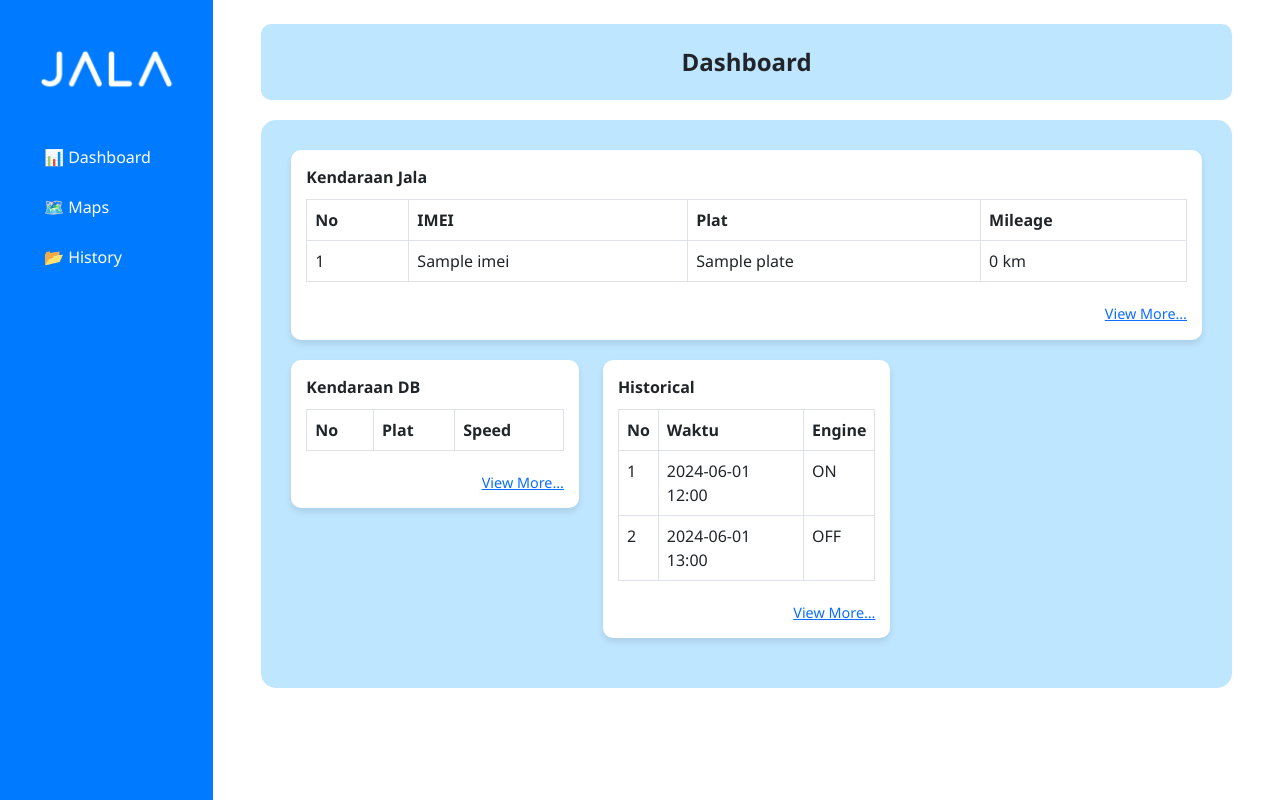
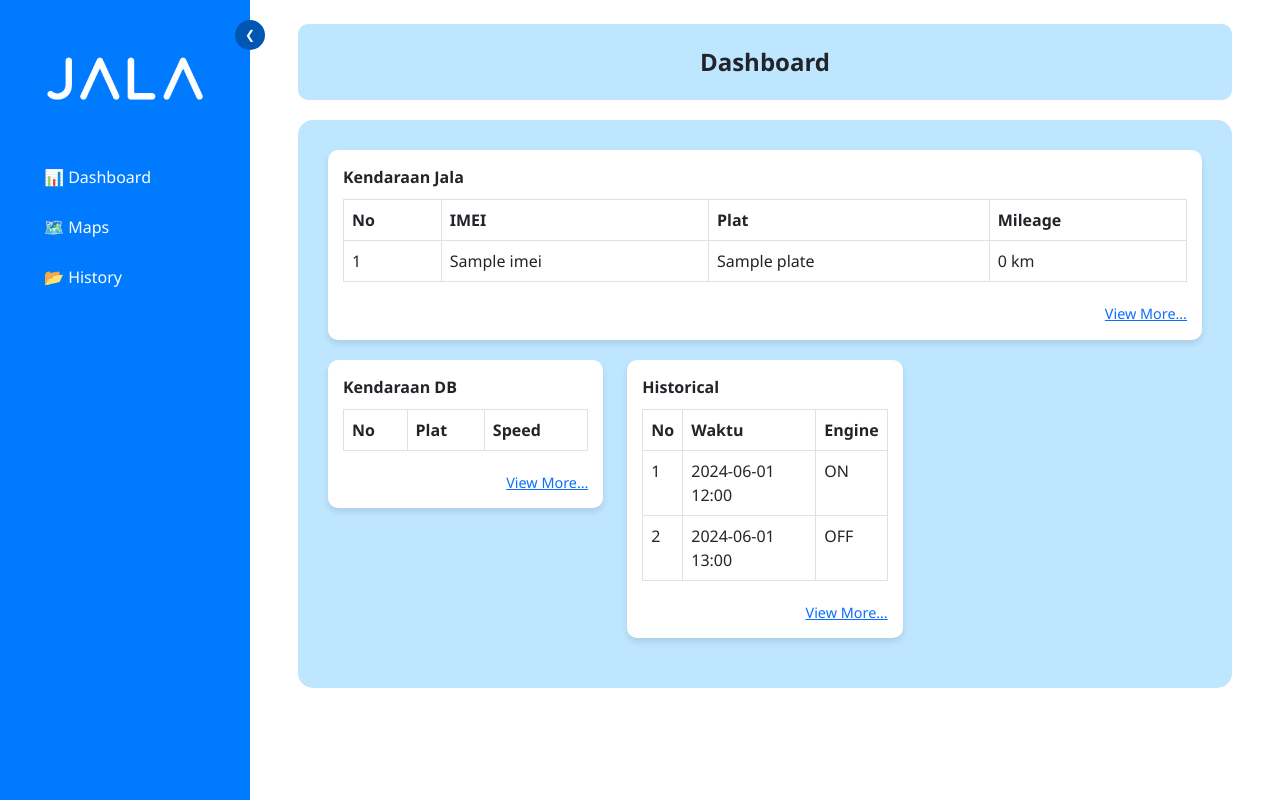
Before and after one commit to ITSupportJala/JalaVehiclesReport, a Flask app: page / in a window 1280 px wide. Run offline with Flask 3, Linux system fonts and the light colour scheme; a database or web service that is not in the repository returns one stand-in record (values such as "Sample title"); data that the repository does not hold is empty.

Commit message:
Assistant checkpoint: Add collapsible sidebar functionality to dashboard
Assistant generated file changes:
- templates/dashboard.html: Add collapsible sidebar functionality, Add JavaScript for sidebar toggle
- static/css/style.css: Add collapsible sidebar styles

---

User prompt:

aku pengen dashboardnya kaya gini, jadi nanti sidebarnya bisa ngilang gitu

Replit-Commit-Author: Assistant
Replit-Commit-Session-Id: b20c284d-0bfa-4779-94f3-ce980ca5c743

```diff
--- a/static/css/style.css
+++ b/static/css/style.css
@@ -9,6 +9,64 @@ body {
   min-height: 100vh;
   padding-top: 20px;
   color: white;
+  width: 250px;
+  position: fixed;
+  left: 0;
+  top: 0;
+  transition: all 0.3s ease;
+  z-index: 1000;
+}
+
+.sidebar.collapsed {
+  width: 80px;
+}
+
+.main-content {
+  margin-left: 250px;
+  transition: all 0.3s ease;
+  width: calc(100% - 250px);
+}
+
+.main-content.expanded {
+  margin-left: 80px;
+  width: calc(100% - 80px);
+}
+
+.toggle-btn {
+  position: absolute;
+  right: -15px;
+  top: 20px;
+  background-color: #0056b3;
+  border: none;
+  color: white;
+  width: 30px;
+  height: 30px;
+  border-radius: 50%;
+  cursor: pointer;
+  display: flex;
+  align-items: center;
+  justify-content: center;
+  font-size: 12px;
+  z-index: 1001;
+  transition: all 0.3s ease;
+}
+
+.toggle-btn:hover {
+  background-color: #004085;
+}
+
+.sidebar.collapsed .nav-text,
+.sidebar.collapsed .logo img {
+  display: none;
+}
+
+.sidebar.collapsed .nav-link {
+  text-align: center;
+  padding: 10px;
+}
+
+.sidebar.collapsed .logo {
+  margin-bottom: 10px;
 }
 
 
--- a/templates/dashboard.html
+++ b/templates/dashboard.html
@@ -4,23 +4,26 @@
   <meta charset="UTF-8">
   <title>Dashboard GPS</title>
   <link href="https://cdn.jsdelivr.net/npm/bootstrap@5.3.0/dist/css/bootstrap.min.css" rel="stylesheet">
-    <link rel="stylesheet" href="{{ url_for('static', filename='css/style.css') }}">
+  <link rel="stylesheet" href="{{ url_for('static', filename='css/style.css') }}">
 </head>
 <body>
 <div class="container-fluid">
   <div class="row">
-    <nav class="col-md-2 sidebar d-flex flex-column align-items-center">
+    <nav id="sidebar" class="sidebar d-flex flex-column align-items-center">
+      <button id="toggleSidebar" class="toggle-btn">
+        <span id="toggleIcon">❮</span>
+      </button>
       <div class="logo mb-3">
         <img src="{{ url_for('static', filename='jala-white.png') }}" alt="JALA GPS.id">
       </div>
       <ul class="nav flex-column w-100 px-3">
-        <li class="nav-item"><a class="nav-link text-white" href="/">📊 Dashboard</a></li>
-        <li class="nav-item"><a class="nav-link text-white" href="/maps">🗺️ Maps</a></li>
-        <li class="nav-item"><a class="nav-link text-white" href="/historical">📂 History</a></li>
+        <li class="nav-item"><a class="nav-link text-white" href="/">📊 <span class="nav-text">Dashboard</span></a></li>
+        <li class="nav-item"><a class="nav-link text-white" href="/maps">🗺️ <span class="nav-text">Maps</span></a></li>
+        <li class="nav-item"><a class="nav-link text-white" href="/historical">📂 <span class="nav-text">History</span></a></li>
       </ul>
     </nav>
 
-    <main class="col-md-10 py-4 px-5">
+    <main id="mainContent" class="main-content py-4 px-5">
       <div class="dashboard-header">Dashboard</div>
 
       <div class="card-section">
@@ -82,5 +85,25 @@
     </main>
   </div>
 </div>
+
+<script>
+document.addEventListener('DOMContentLoaded', function() {
+  const sidebar = document.getElementById('sidebar');
+  const mainContent = document.getElementById('mainContent');
+  const toggleBtn = document.getElementById('toggleSidebar');
+  const toggleIcon = document.getElementById('toggleIcon');
+
+  toggleBtn.addEventListener('click', function() {
+    sidebar.classList.toggle('collapsed');
+    mainContent.classList.toggle('expanded');
+
+    if (sidebar.classList.contains('collapsed')) {
+      toggleIcon.textContent = '❯';
+    } else {
+      toggleIcon.textContent = '❮';
+    }
+  });
+});
+</script>
 </body>
 </html>
```
